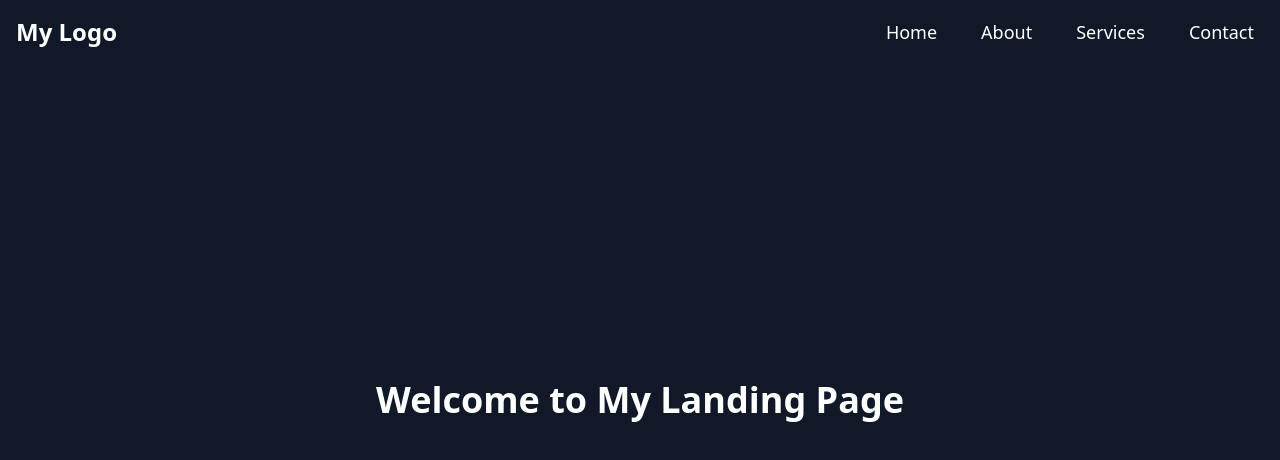
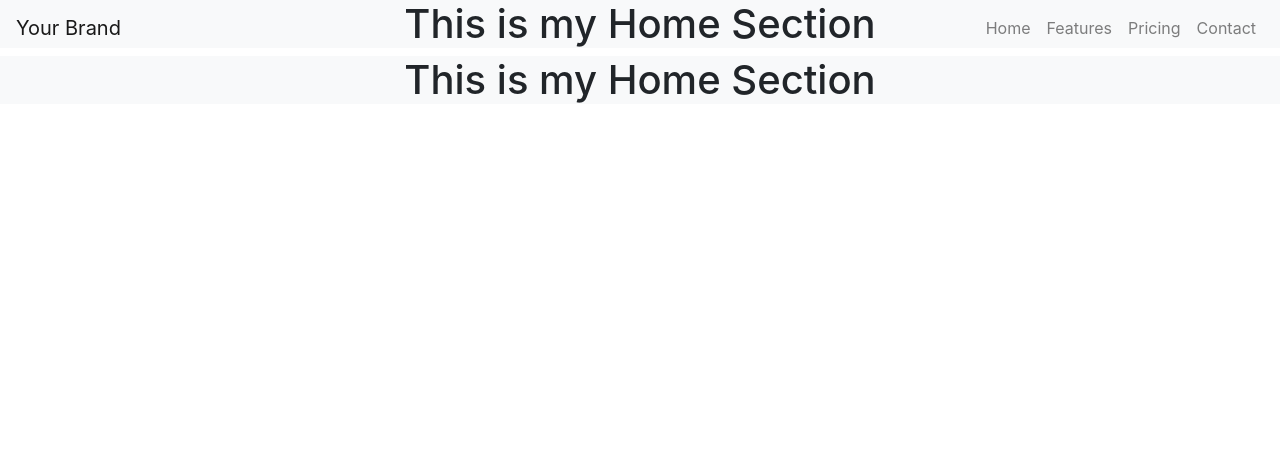
Before and after one commit to YenugantiVijay/SkillCraft-Technology, a plain HTML site: page SCT_WD_1/index.html in a window 1280 px wide. Shown: the top 460 px of the page. Drawn offline with nearby package versions, Linux system fonts and the light colour scheme.

Commit message:
Update index.html

```diff
--- a/SCT_WD_1/index.html
+++ b/SCT_WD_1/index.html
@@ -3,55 +3,68 @@
 	<head>
 		<meta charset="UTF-8" />
 		<meta name="viewport" content="width=device-width, initial-scale=1.0" />
-		<title>Responsive Landing Page</title>
-		<script src="https://cdn.tailwindcss.com"></script>
+		<title>Responsive Navbar</title>
+
+		<!-- Bootstrap CDN's -->
+		<link
+			rel="stylesheet"
+			href="https://stackpath.bootstrapcdn.com/bootstrap/4.5.2/css/bootstrap.min.css"
+		/>
+		<script src="https://code.jquery.com/jquery-3.5.1.slim.min.js"></script>
+		<script src="https://cdn.jsdelivr.net/npm/popper.js@1.16.1/dist/umd/popper.min.js"></script>
+		<script src="https://stackpath.bootstrapcdn.com/bootstrap/4.5.2/js/bootstrap.min.js"></script>
+
+		<!-- Style Sheet Linking -->
 		<link rel="stylesheet" href="style.css" />
+
+		<!-- Java Script File -->
+		<script src="script.js" defer></script>
 	</head>
-	<body class="bg-gray-900 text-white">
-		<!-- Navbar -->
-		<nav
-			id="navbar"
-			class="fixed top-0 left-0 w-full bg-transparent transition-all duration-300 p-4 z-50"
-		>
-			<div class="max-w-7xl mx-auto flex justify-between items-center">
-				<h1 class="text-2xl font-bold">My Logo</h1>
 
-				<!-- Desktop Menu -->
-				<ul class="hidden md:flex space-x-6 text-lg">
-					<li><a href="#" class="nav-link">Home</a></li>
-					<li><a href="#" class="nav-link">About</a></li>
-					<li><a href="#" class="nav-link">Services</a></li>
-					<li><a href="#" class="nav-link">Contact</a></li>
+	<body>
+		<nav class="navbar navbar-expand-lg navbar-light fixed-top">
+			<a class="navbar-brand" href="#">Your Brand</a>
+			<button
+				class="navbar-toggler"
+				type="button"
+				data-toggle="collapse"
+				data-target="#navbarNav"
+				aria-controls="navbarNav"
+				aria-expanded="false"
+				aria-label="Toggle navigation"
+			>
+				<span class="navbar-toggler-icon"></span>
+			</button>
+			<div class="collapse navbar-collapse" id="navbarNav">
+				<ul class="navbar-nav ml-auto">
+					<li class="nav-item">
+						<a class="nav-link" href="#"
+							>Home <span class="sr-only">(current)</span></a
+						>
+					</li>
+					<li class="nav-item">
+						<a class="nav-link" href="#">Features</a>
+					</li>
+					<li class="nav-item">
+						<a class="nav-link" href="#">Pricing</a>
+					</li>
+					<li class="nav-item">
+						<a class="nav-link" href="#">Contact</a>
+					</li>
 				</ul>
-
-				<!-- Mobile Menu Button -->
-				<button id="menu-btn" class="md:hidden text-3xl focus:outline-none">
-					☰
-				</button>
 			</div>
-
-			<!-- Mobile Dropdown Menu -->
-			<ul
-				id="mobile-menu"
-				class="hidden flex-col space-y-4 bg-black text-white p-4 absolute top-16 left-0 w-full shadow-lg md:hidden"
-			>
-				<li><a href="#" class="nav-link">Home</a></li>
-				<li><a href="#" class="nav-link">About</a></li>
-				<li><a href="#" class="nav-link">Services</a></li>
-				<li><a href="#" class="nav-link">Contact</a></li>
-			</ul>
 		</nav>
 
-		<!-- Hero Section -->
-		<section class="h-screen flex items-center justify-center">
-			<h2 class="text-4xl font-bold">Welcome to My Landing Page</h2>
+		<section class="section">
+			<div class="bg-light">
+				<h1 class="text-center">This is my Home Section</h1>
+			</div>
 		</section>
 
-		<!-- About us Section -->
-		<section class="h-screen flex items-center justify-center">
-			<h2 class="text-4xl font-bold">Welcome to My Landing Page</h2>
+		<section class="section">
+			<div class="bg-light">
+				<h1 class="text-center">This is my Home Section</h1>
+			</div>
 		</section>
-
-		<script src="script.js"></script>
 	</body>
 </html>
```
